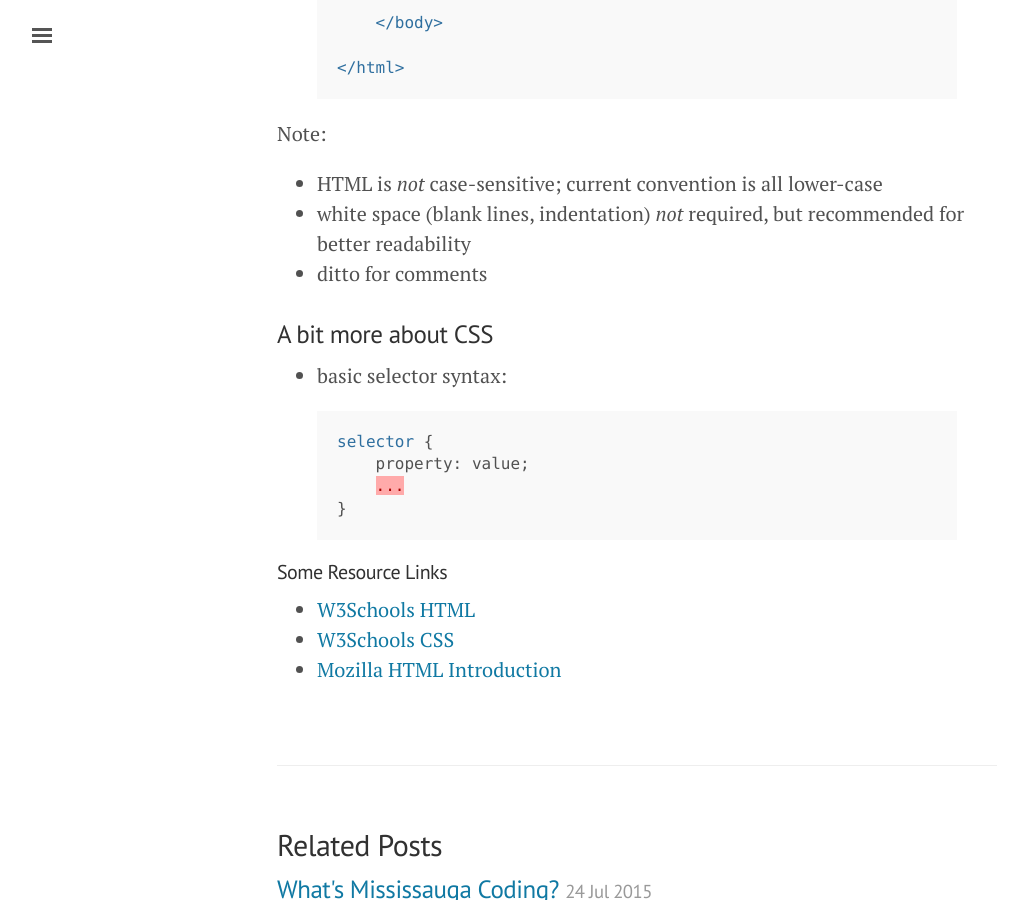
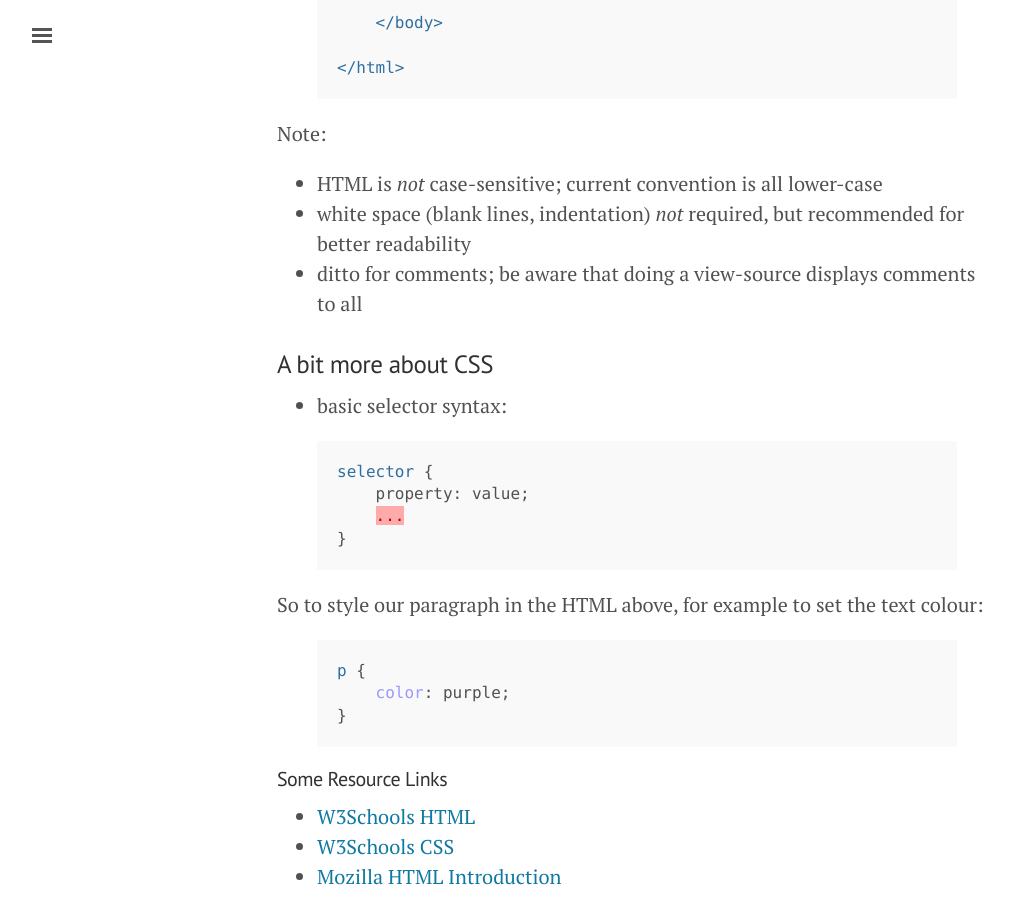
Before and after one commit to MississaugaCoding/mississaugacoding.github.io, a Jekyll site: the page built from _posts/2015-08-19-html-css-js-intro-sessions.md, in a window 1280 px wide and 900 px high, scrolled down 2071 px. Shown: the whole window, without its empty margins (3-1031 px from the left). Built offline with Jekyll 4.4.1, drawn with Linux system fonts in a browser that asks for light colours; comment, search, counter and statistics services are not loaded.

Commit message:
updated session notes

```diff
--- a/_posts/2015-08-19-html-css-js-intro-sessions.md
+++ b/_posts/2015-08-19-html-css-js-intro-sessions.md
@@ -76,7 +76,7 @@ Note:
 
   - HTML is *not* case-sensitive; current convention is all lower-case
   - white space (blank lines, indentation) *not* required, but recommended for better readability
-  - ditto for comments
+  - ditto for comments; be aware that doing a view-source displays comments to all
 
 
 ###A bit more about CSS
@@ -88,6 +88,13 @@ selector {
 }
 {% endhighlight %}
 
+So to style our paragraph in the HTML above, for example to set the text colour:
+
+{% highlight css %}
+p {
+    color: purple;
+}
+{% endhighlight %}
 
 ####Some Resource Links
 - [W3Schools HTML](http://www.w3schools.com/html/)
```
Also changed, not shown: _posts/2015-08-25-html-css-js-intro-session2.md (added, +6 -0 lines).
